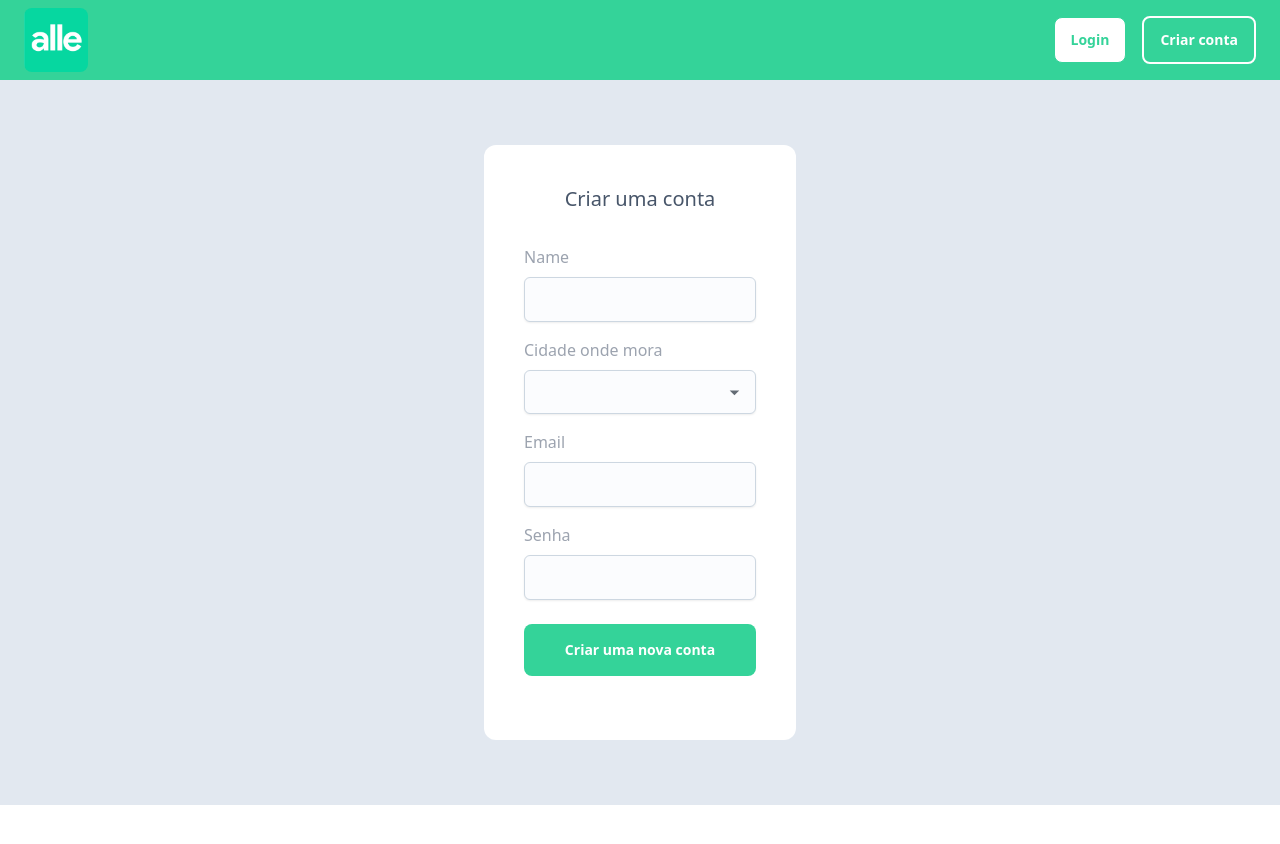
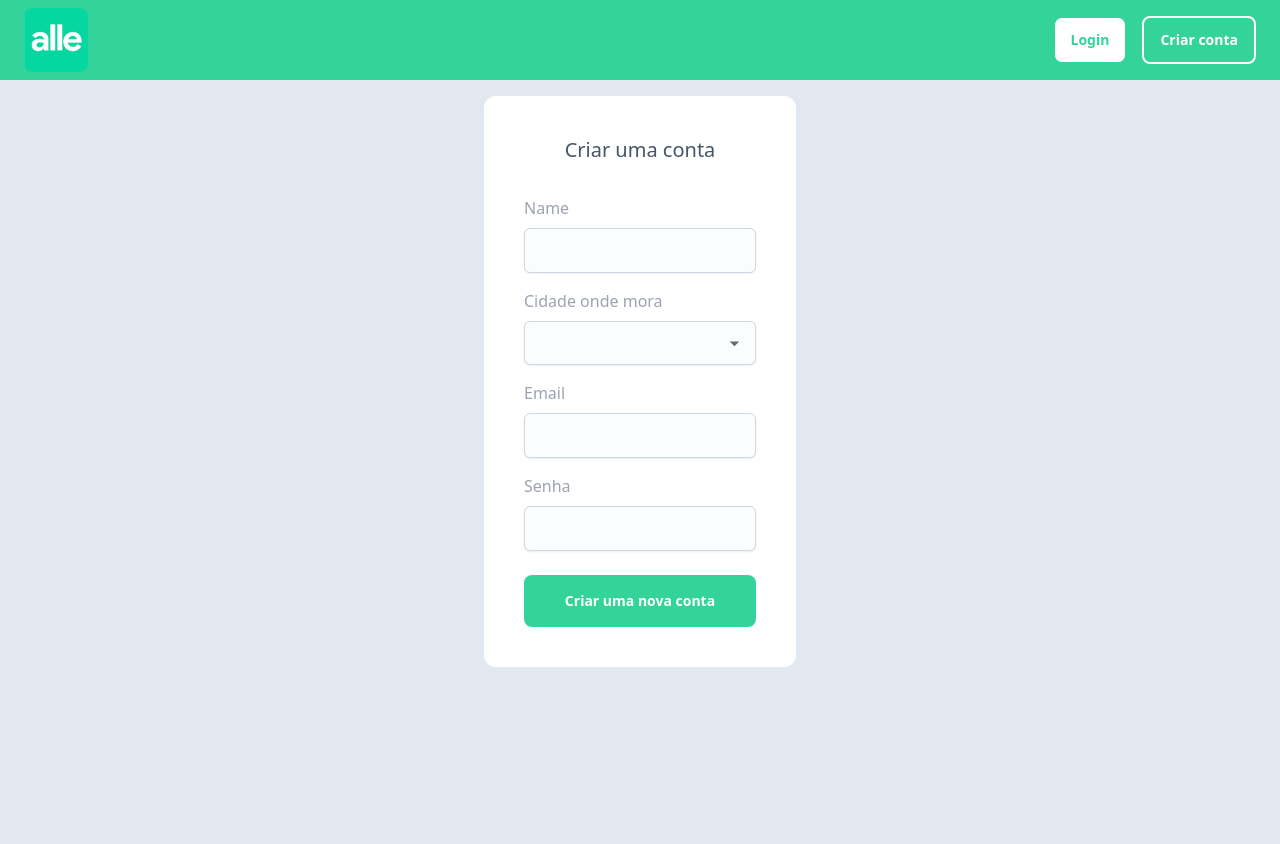
Before and after one commit to davialves1/alle, a React (Vite) app: page /new-account in a window 1280 px wide. Shown: the top 844 px of the page. Before the commit the page ends 805 px from the top, so only its background shows below. Built offline with nearby package versions, Linux system fonts and the light colour scheme; no server answers.

Commit message:
css changes

```diff
--- a/src/common/CardOffer.tsx
+++ b/src/common/CardOffer.tsx
@@ -14,7 +14,10 @@ import { ColorVariants } from './models/ColorVariants';
 const CardOffer = ({ offer }: { offer: Offer }) => {
   return (
     <Link to={`offer-detail/${offer.offerId}`}>
-      <Card variant='outlined' sx={{ width: 320, margin: 1, height: 340 }}>
+      <Card
+        variant='plain'
+        sx={{ width: 320, margin: 1, height: 340, padding: 3 }}
+      >
         <h2 className='text-emerald-500 bold text-xl truncate'>
           {offer.company}
         </h2>
--- a/src/common/alle-ui/AlleBody.tsx
+++ b/src/common/alle-ui/AlleBody.tsx
@@ -15,7 +15,7 @@ const AlleBody = ({
   return (
     <div
       style={style}
-      className={` flex justify-items-center items-center justify-center bg-slate-200 p-4  h-full ${className}`}
+      className={` flex justify-items-center justify-center bg-slate-200 p-4 min-h-screen h-full ${className}`}
     >
       {loading ? <CircularProgress /> : children}
     </div>
--- a/src/pages/login/CreateAccountPage.tsx
+++ b/src/pages/login/CreateAccountPage.tsx
@@ -91,8 +91,8 @@ const CreateAccountPage = () => {
   return (
     <>
       <AlleHeader />
-      <AlleBody loading={loading} style={{ height: `calc(100vh - 75px)` }}>
-        <div className='bg-white rounded-xl p-10 w-screen md:w-1/2 xl:w-1/4 pb-16'>
+      <AlleBody loading={loading}>
+        <div className='bg-white rounded-xl p-10 w-screen md:w-1/2 xl:w-1/4 h-fit'>
           <h2 className='text-xl mb-8 text-center text-slate-600'>
             Criar uma conta
           </h2>
--- a/src/pages/login/LoginPage.tsx
+++ b/src/pages/login/LoginPage.tsx
@@ -91,8 +91,8 @@ function LoginPage() {
   return (
     <>
       <AlleHeader />
-      <AlleBody loading={loading} style={{ height: `calc(100vh - 60px)` }}>
-        <div className='bg-white rounded-xl p-10 w-screen md:w-1/2 xl:w-1/4'>
+      <AlleBody loading={loading}>
+        <div className='bg-white rounded-xl p-10 w-screen md:w-1/2 xl:w-1/4 h-fit'>
           <h2 className='text-xl mb-8 text-center text-slate-600'>
             Faça seu login
           </h2>
```
